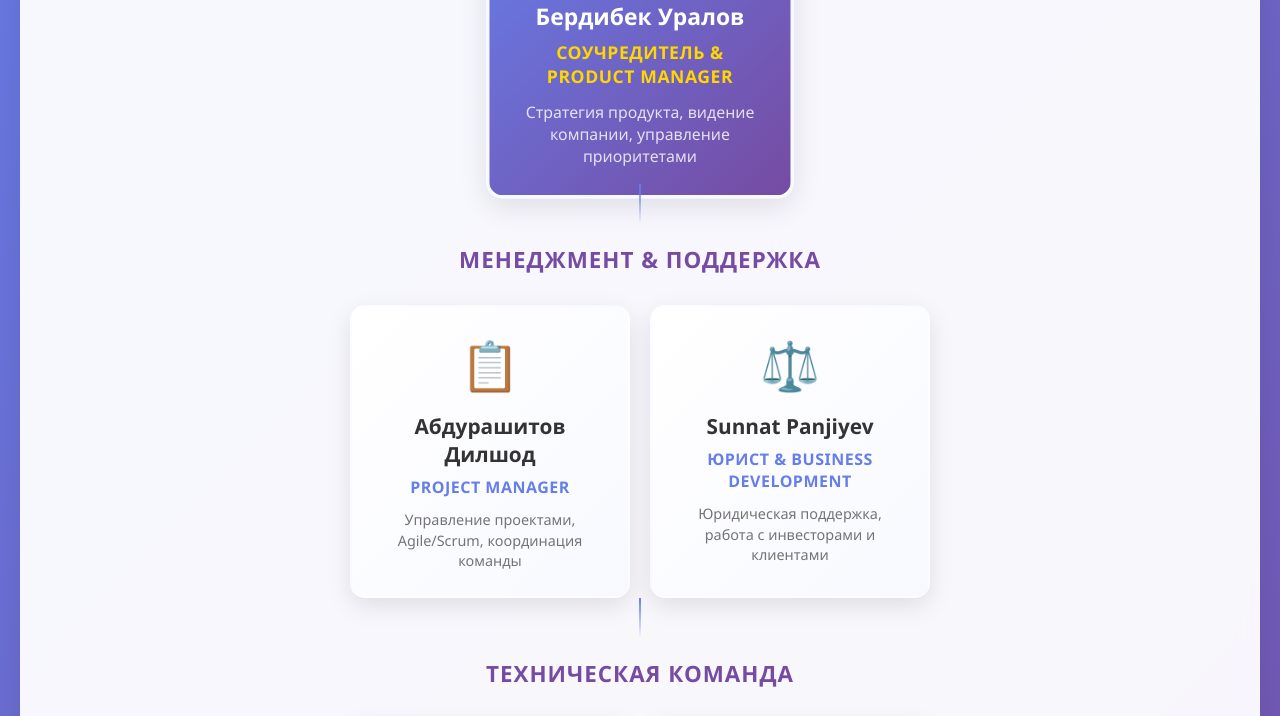
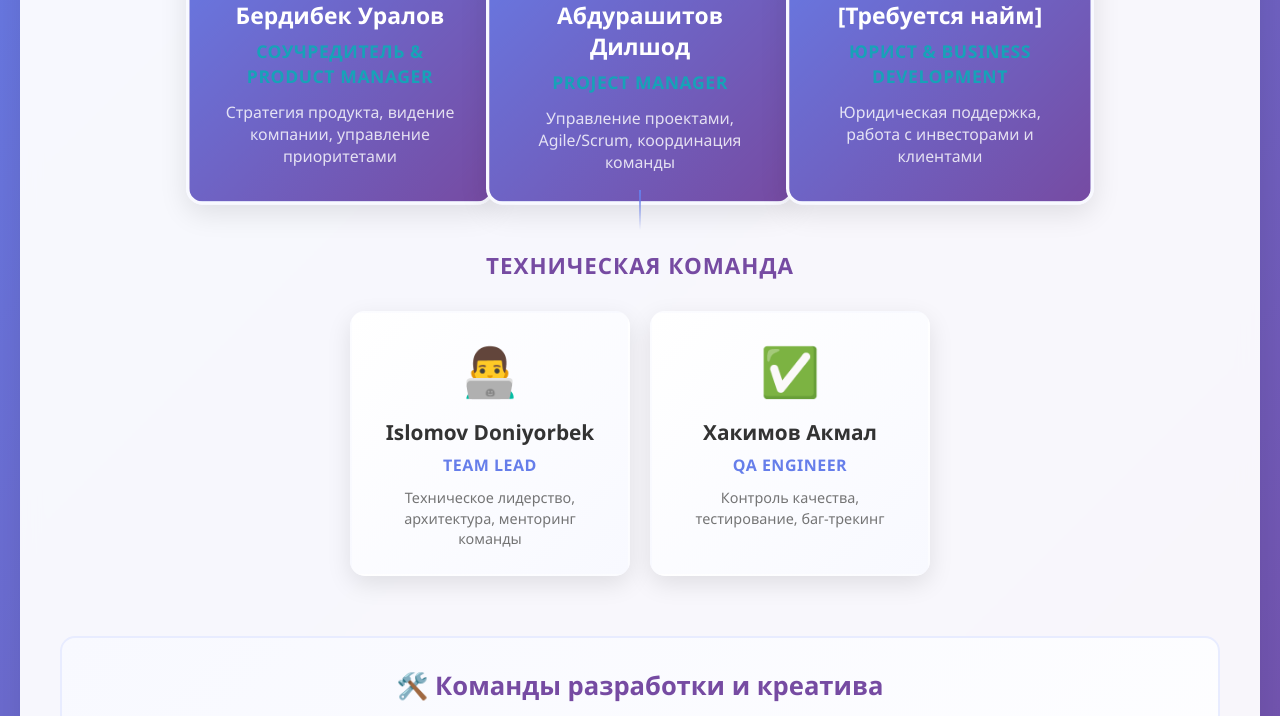
Before and after one commit to LBennettBuild/organization_chart, a plain HTML site: page index.html in a window 1280 px wide. Shown: the part 380-1096 px from the top of the page. Drawn offline with Linux system fonts and the light colour scheme.

Commit message:
version 1.0.1

```diff
--- a/index.html
+++ b/index.html
@@ -100,19 +100,19 @@
       }
 
       .founder::before {
-        content: '👑';
+        content: '🤝';
         position: absolute;
         top: -15px;
         right: -10px;
-        font-size: 2rem;
-        background: #ffd700;
-        width: 50px;
-        height: 50px;
+        font-size: 1.8rem;
+        background: #17a2b8;
+        width: 45px;
+        height: 45px;
         border-radius: 50%;
         display: flex;
         align-items: center;
         justify-content: center;
-        box-shadow: 0 4px 15px rgba(255, 215, 0, 0.4);
+        box-shadow: 0 4px 15px rgba(23, 162, 184, 0.4);
       }
 
       .role-icon {
@@ -138,7 +138,7 @@
       }
 
       .founder .employee-title {
-        color: #ffd700;
+        color: #17a2b8;
       }
 
       .employee-desc {
@@ -298,9 +298,9 @@
         <p class="company-subtitle">Инновационный стартап • Команда профессионалов</p>
       </div>
 
-      <!-- Уровень 1: Руководство -->
+      <!-- Уровень 1: Управляющая тройка -->
       <div class="level">
-        <h2 class="level-title">Руководство</h2>
+        <h2 class="level-title">Управляющее ядро стартапа</h2>
         <div class="employee-grid">
           <div class="employee-card founder">
             <span class="role-icon">🎯</span>
@@ -310,24 +310,17 @@
               Стратегия продукта, видение компании, управление приоритетами
             </div>
           </div>
-        </div>
-        <div class="connection-lines"></div>
-      </div>
 
-      <!-- Уровень 2: Менеджмент -->
-      <div class="level">
-        <h2 class="level-title">Менеджмент & Поддержка</h2>
-        <div class="employee-grid">
-          <div class="employee-card">
+          <div class="employee-card founder">
             <span class="role-icon">📋</span>
             <div class="employee-name">Абдурашитов Дилшод</div>
             <div class="employee-title">Project Manager</div>
             <div class="employee-desc">Управление проектами, Agile/Scrum, координация команды</div>
           </div>
 
-          <div class="employee-card">
+          <div class="employee-card founder">
             <span class="role-icon">⚖️</span>
-            <div class="employee-name">Sunnat Panjiyev</div>
+            <div class="employee-name">[Требуется найм]</div>
             <div class="employee-title">Юрист & Business Development</div>
             <div class="employee-desc">Юридическая поддержка, работа с инвесторами и клиентами</div>
           </div>
@@ -335,7 +328,7 @@
         <div class="connection-lines"></div>
       </div>
 
-      <!-- Уровень 3: Техническая команда -->
+      <!-- Уровень 2: Техническая команда -->
       <div class="level">
         <h2 class="level-title">Техническая команда</h2>
         <div class="employee-grid">
```
